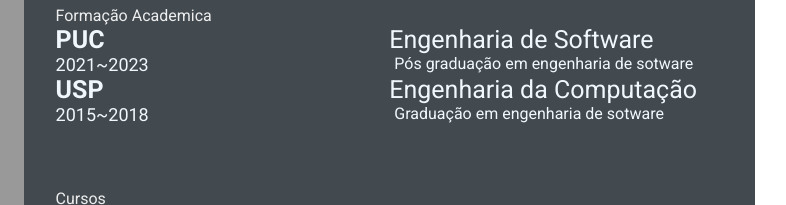
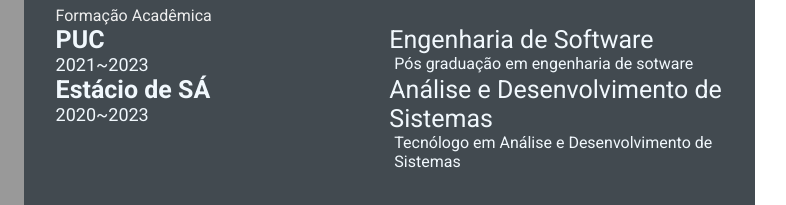
Before and after one commit to tom-log/devweekgit.github.io, a plain HTML site: page index.html in a window 1280 px wide. Shown: the part 393-598 px from the top of the page, 397-1183 px from the left. Drawn offline with Linux system fonts and the light colour scheme.

Commit message:
day-04 (#4)

```diff
--- a/index.html
+++ b/index.html
@@ -93,7 +93,7 @@
                     </div>
                 </section>
                 <section class="education gap">
-                    <div class="right-title">Formação Academica</div>
+                    <div class="right-title">Formação Acadêmica</div>
                     <div class="education-contents">
                         <div class="education-left">
                             <p class="education-school-name">PUC</p>
@@ -106,13 +106,13 @@
                             </p>
                         </div>
                         <div class="education-left">
-                            <p class="education-school-name">USP</p>
-                            <p class="educationp-time-period">2015~2018</p>
+                            <p class="education-school-name">Estácio de SÁ</p>
+                            <p class="educationp-time-period">2020~2023</p>
                         </div>
                         <div class="education-right">
-                            <p class="education-subject">Engenharia da Computação</p>
+                            <p class="education-subject">Análise e Desenvolvimento de Sistemas</p>
                             <p class="education-desc">
-                                Graduação em engenharia de sotware
+                                Tecnólogo em Análise e Desenvolvimento de Sistemas
                             </p>
                         </div>
                     </div>
```
